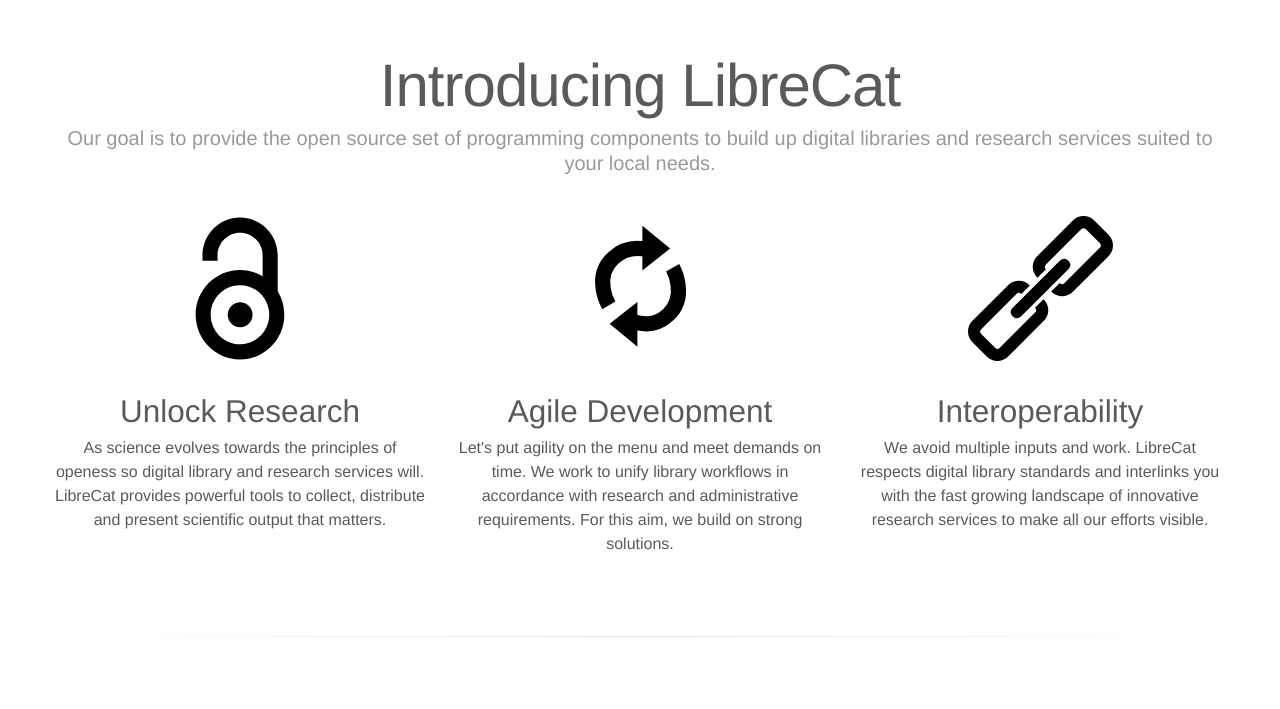
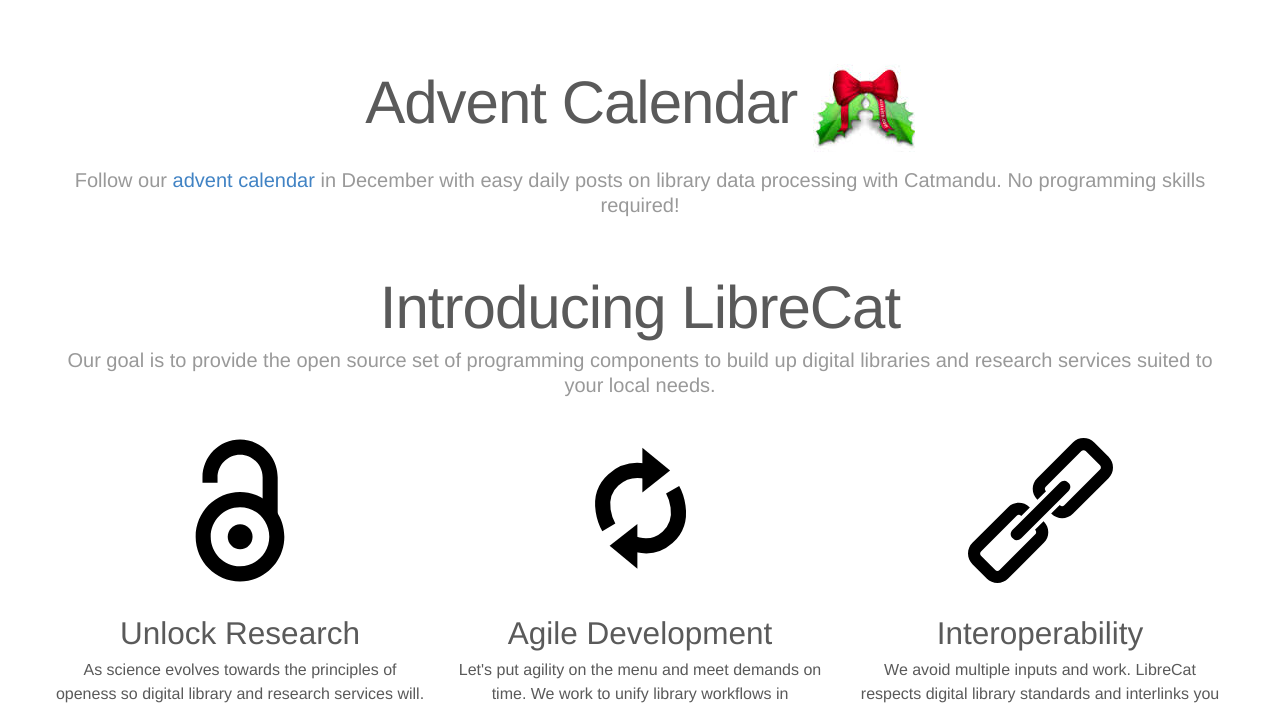
Before and after one commit to LibreCat/librecat.github.io, a Jekyll site: the page built from index.html, in a window 1280 px wide and 900 px high, scrolled down 448 px, cut to the strip 191-900 px from the top of the window. Built offline with Jekyll 4.4.1, drawn with Linux system fonts in a browser that asks for light colours.

Commit message:
Adding advent calendar

```diff
--- a/index.html
+++ b/index.html
@@ -20,6 +20,8 @@
 <div class="container">
 
   <div class="marketing">
+    <h1>Advent Calendar <img src="assets/img/advent.jpeg"></h1>
+    <p class="marketing-byline">Follow our <a href="http://librecatproject.wordpress.com">advent calendar</a> in December with easy daily posts on library data processing with Catmandu. No programming skills required!</p>
 
     <h1>Introducing LibreCat</h1>
     <p class="marketing-byline">Our goal is to provide the open source set of programming components to build up digital libraries and research services suited to your local needs.</p>
```
Also changed, not shown: assets/img/advent.jpeg (added).
